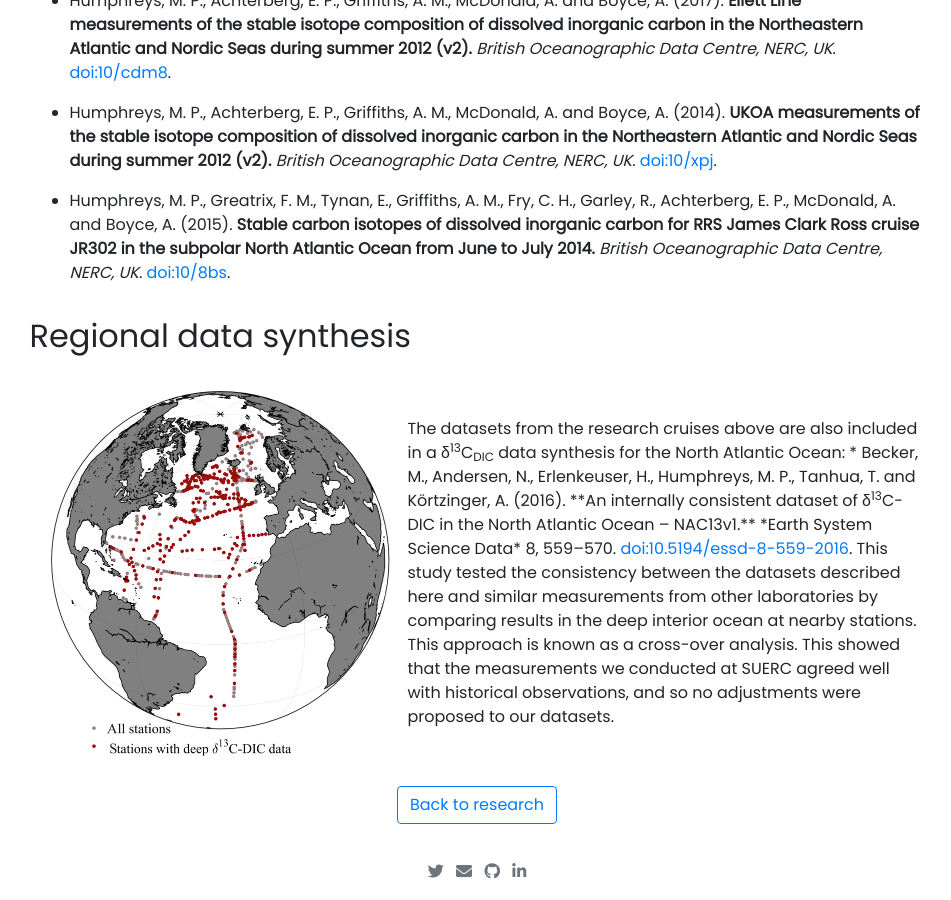
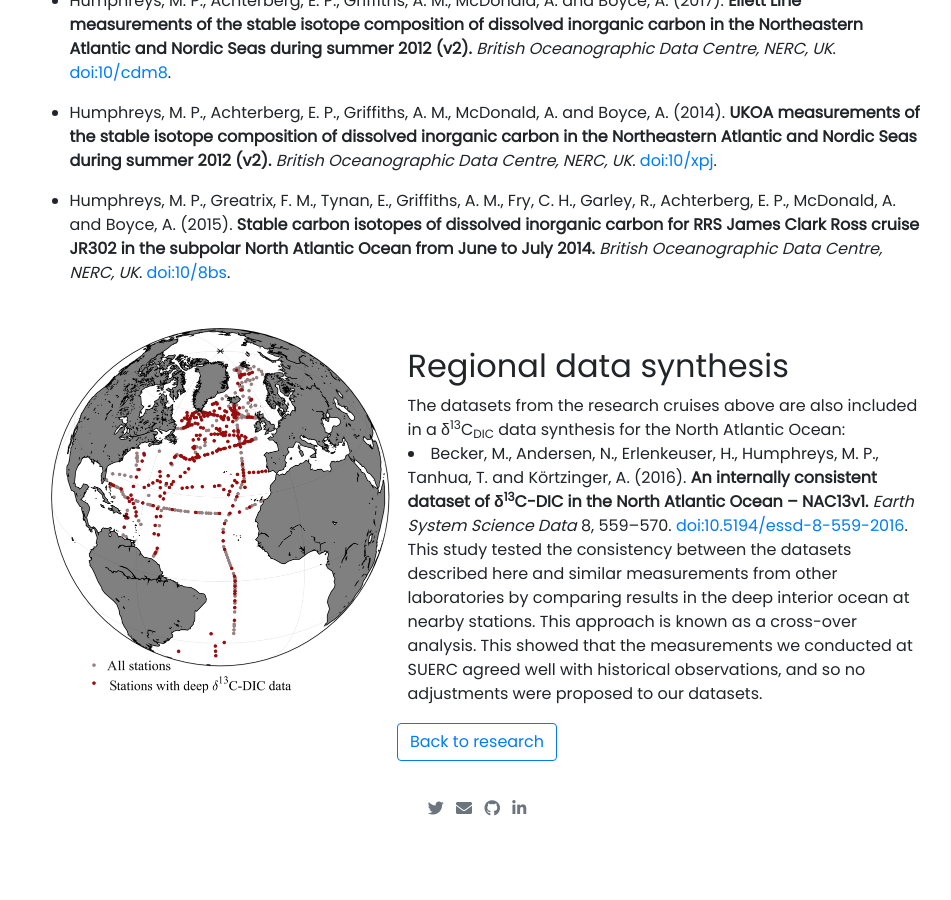
Before and after one commit to mvdh7/mvdh7.github.io, a Jekyll site: the page built from _projects/450-isotopes.md, in a window 1280 px wide and 900 px high, scrolled down 1449 px. Shown: the whole window, without its empty margins (163-1114 px from the left). Built offline with Jekyll 4.4.1, drawn with Linux system fonts in a browser that asks for light colours; nearby versions of some CDN libraries; comment, search, counter and statistics services are not loaded; after the commit the page ends 2286 px from its top, so only the background shows below that.

Commit message:
Fix html tags

```diff
--- a/_projects/450-isotopes.md
+++ b/_projects/450-isotopes.md
@@ -43,16 +43,16 @@ The datasets themselves are also freely available from the British Oceanographic
 
   * Humphreys, M. P., Greatrix, F. M., Tynan, E., Griffiths, A. M., Fry, C. H., Garley, R., Achterberg, E. P., McDonald, A. and Boyce, A. (2015). **Stable carbon isotopes of dissolved inorganic carbon for RRS James Clark Ross cruise JR302 in the subpolar North Atlantic Ocean from June to July 2014.** *British Oceanographic Data Centre, NERC, UK*. <a href="https://doi.org/10/8bs">doi:10/8bs</a>.
 
-## Regional data synthesis
-
 <div style="display:flex; align-items:center">
 
 <img src="https://raw.githubusercontent.com/mvdh7/mvdh7.github.io/master/images/isotopes/becker-2016-fig1.png" width="378" height="386" style="min-width:378px" />
 
 <div>
+<h2>Regional data synthesis</h2>
+
 The datasets from the research cruises above are also included in a δ<sup>13</sup>C<sub>DIC</sub> data synthesis for the North Atlantic Ocean:
 
-  * Becker, M., Andersen, N., Erlenkeuser, H., Humphreys, M. P., Tanhua, T. and Körtzinger, A. (2016). **An internally consistent dataset of δ<sup>13</sup>C-DIC in the North Atlantic Ocean – NAC13v1.** *Earth System Science Data* 8, 559–570. <a href="http://doi.org/10.5194/essd-8-559-2016">doi:10.5194/essd-8-559-2016</a>.
+<li>Becker, M., Andersen, N., Erlenkeuser, H., Humphreys, M. P., Tanhua, T. and Körtzinger, A. (2016). <b>An internally consistent dataset of δ<sup>13</sup>C-DIC in the North Atlantic Ocean – NAC13v1.</b> <i>Earth System Science Data</i> 8, 559–570. <a href="http://doi.org/10.5194/essd-8-559-2016">doi:10.5194/essd-8-559-2016</a>.</li>
 
 This study tested the consistency between the datasets described here and similar measurements from other laboratories by comparing results in the deep interior ocean at nearby stations. This approach is known as a cross-over analysis. This showed that the measurements we conducted at SUERC agreed well with historical observations, and so no adjustments were proposed to our datasets.
 </div>
```
